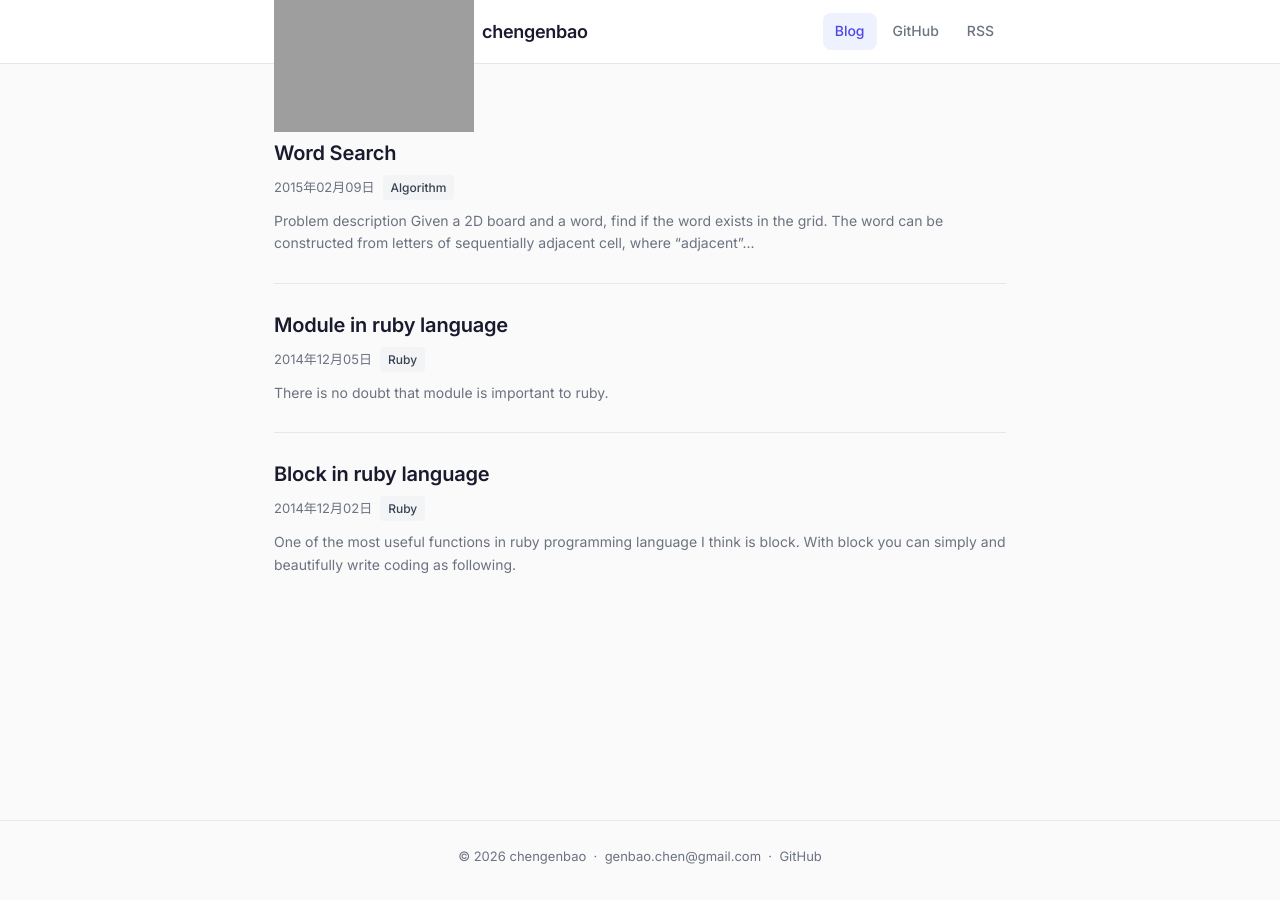
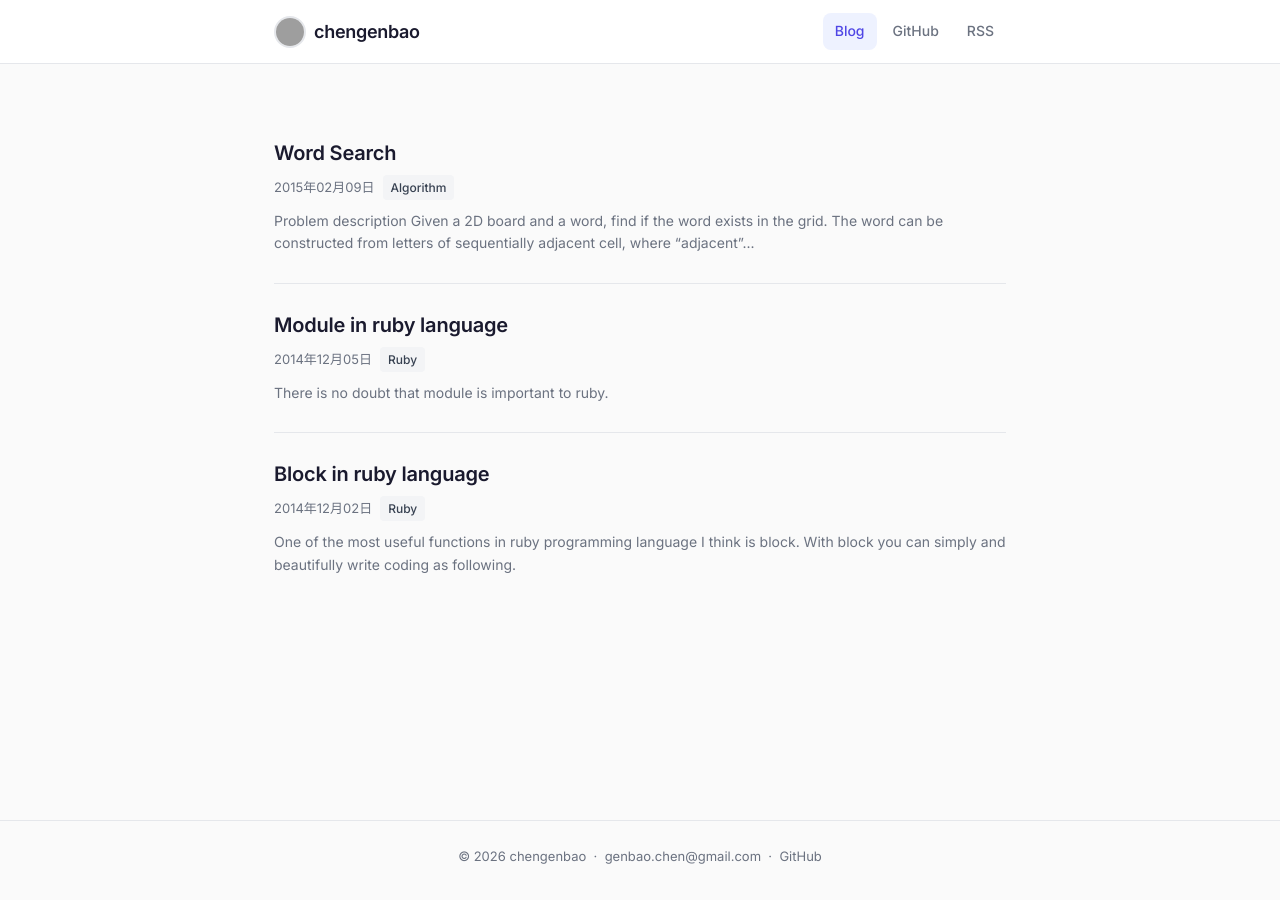
Before and after one commit to chengenbao/chengenbao.github.io, a Jekyll site: the page built from index.html, in a window 1280 px wide. Built offline with Jekyll 4.4.1, drawn with Linux system fonts in a browser that asks for light colours; the list of posts is cut into pages by our own code; grey boxes are pictures that could not be loaded.

Commit message:
Add avatar styles

```diff
--- a/_includes/head.html
+++ b/_includes/head.html
@@ -65,5 +65,7 @@ body{font-family:var(--sans);font-size:16px;line-height:1.75;color:var(--text);b
 .site-footer a{color:var(--muted);text-decoration:none}
 .site-footer a:hover{color:var(--accent)}
 @media(max-width:640px){.hero h1{font-size:28px}.post-title{font-size:24px}.site-nav a{padding:6px 8px;font-size:13px}.post-content pre{padding:16px;border-radius:var(--r)}}
+  .avatar{width:32px;height:32px;border-radius:50%;object-fit:cover;border:2px solid var(--border);transition:border-color .15s}
+.site-title:hover .avatar{border-color:var(--accent)}
   </style>
 </head>
```
